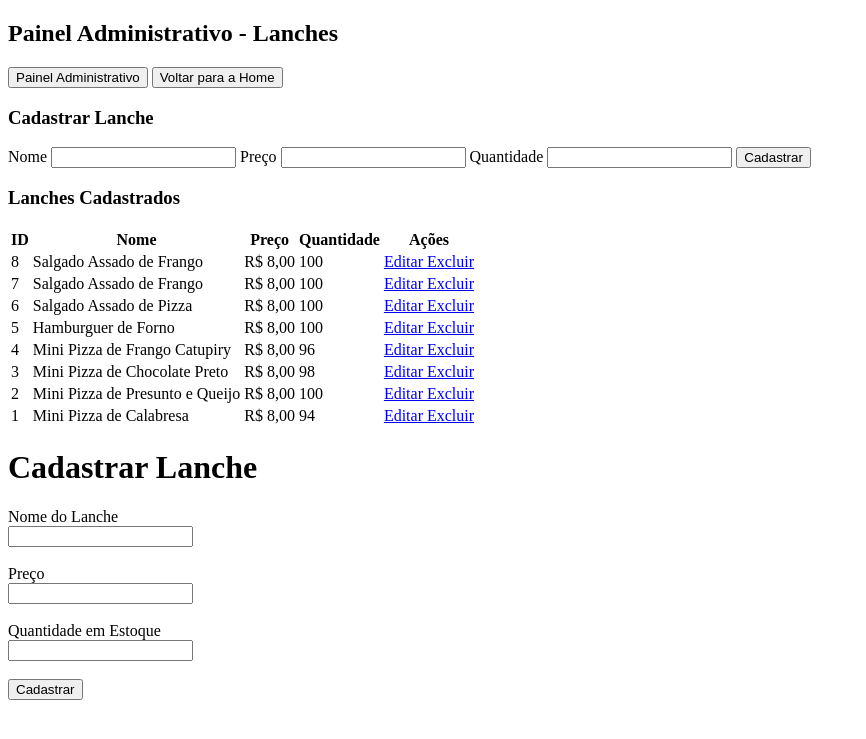
After one commit to henriqueffabro-ui/FimdaFila, a PHP site: page /adm_lanches.php in a window 1280 px wide. The commit adds this page. Shown: the top 739 px of the page, without its empty margins (0-866 px from the left). Run offline with PHP 8.4, Linux system fonts and the light colour scheme; a user stored in the database is signed in; data comes from the database, SQL or seed files in the repository.

Commit message:
Lista de lanches para o adm ler, cadastrar, editar ou excluir lanches

```diff
--- a/adm.php
+++ b/adm.php
@@ -52,6 +52,7 @@ $result = $conexao->query($sql);
 <body>
 
 <button onclick="location.href='index.php'">Voltar</button>
+<button onclick="location.href='adm_lanches.php'">Gerenciar Lanches</button>
 
 <h1>Painel Administrativo</h1>
 
--- /dev/null
+++ b/adm_lanches.php
@@ -0,0 +1,258 @@
+<?php
+session_start();
+include("config.php");
+
+/* VERIFICA SE É ADMIN */
+if(!isset($_SESSION["cargo"]) || $_SESSION["cargo"] != "Admin"){
+    die("Acesso negado.");
+}
+
+/* CADASTRAR */
+if(isset($_POST["cadastrar"])){
+
+    $nome = $_POST["nome"];
+    $preco = $_POST["preco"];
+    $qtd = $_POST["qtd"];
+
+    $sql = "INSERT INTO lanches(nome, preco, qtd)
+            VALUES('$nome', '$preco', '$qtd')";
+
+    mysqli_query($conexao, $sql);
+}
+
+/* EDITAR */
+if(isset($_POST["editar"])){
+
+    $id = $_POST["id"];
+    $nome = $_POST["nome"];
+    $preco = $_POST["preco"];
+    $qtd = $_POST["qtd"];
+
+    $sql = "UPDATE lanches
+            SET nome='$nome',
+                preco='$preco',
+                qtd='$qtd'
+            WHERE id='$id'";
+
+    mysqli_query($conexao, $sql);
+}
+
+/* EXCLUIR */
+if(isset($_GET["excluir"])){
+
+    $id = $_GET["excluir"];
+
+    mysqli_query($conexao, "DELETE FROM lanches WHERE id='$id'");
+}
+
+/* BUSCAR LANCHE PARA EDIÇÃO */
+$editar = null;
+
+if(isset($_GET["editar"])){
+
+    $id = $_GET["editar"];
+
+    $resultado = mysqli_query($conexao,
+        "SELECT * FROM lanches WHERE id='$id'");
+
+    $editar = mysqli_fetch_assoc($resultado);
+}
+?>
+
+<!DOCTYPE html>
+<html lang="pt-br">
+<head>
+<meta charset="UTF-8">
+<title>Gerenciar Lanches</title>
+
+
+
+</head>
+<body>
+
+<header>
+    <h2>Painel Administrativo - Lanches</h2>
+</header>
+
+<button onclick="window.location.href='adm.php'">
+    Painel Administrativo
+</button>
+
+<button onclick="window.location.href='index.php'">
+    Voltar para a Home
+</button>
+
+<div class="container">
+
+<div class="card">
+
+<?php if($editar){ ?>
+
+<h3>Editar Lanche</h3>
+
+<form method="POST">
+
+    <input type="hidden" name="id"
+           value="<?= $editar['id'] ?>">
+
+    <label>Nome</label>
+    <input type="text" name="nome"
+           value="<?= $editar['nome'] ?>" required>
+
+    <label>Preço</label>
+    <input type="number" step="0.01"
+           name="preco"
+           value="<?= $editar['preco'] ?>" required>
+
+    <label>Quantidade</label>
+    <input type="number"
+           name="qtd"
+           value="<?= $editar['qtd'] ?>" required>
+
+    <button class="btn-salvar"
+            type="submit"
+            name="editar">
+        Atualizar
+    </button>
+
+</form>
+
+<?php } else { ?>
+
+<h3>Cadastrar Lanche</h3>
+
+<form method="POST">
+
+    <label>Nome</label>
+    <input type="text" name="nome" required>
+
+    <label>Preço</label>
+    <input type="number" step="0.01"
+           name="preco" required>
+
+    <label>Quantidade</label>
+    <input type="number"
+           name="qtd" required>
+
+    <button class="btn-salvar"
+            type="submit"
+            name="cadastrar">
+        Cadastrar
+    </button>
+
+</form>
+
+<?php } ?>
+
+</div>
+
+<div class="card">
+
+<h3>Lanches Cadastrados</h3>
+
+<table>
+
+<tr>
+    <th>ID</th>
+    <th>Nome</th>
+    <th>Preço</th>
+    <th>Quantidade</th>
+    <th>Ações</th>
+</tr>
+
+<?php
+
+$resultado = mysqli_query($conexao,
+    "SELECT * FROM lanches ORDER BY id DESC");
+
+while($lanche = mysqli_fetch_assoc($resultado)){
+?>
+
+<tr>
+
+<td><?= $lanche["id"] ?></td>
+
+<td><?= $lanche["nome"] ?></td>
+
+<td>R$ <?= number_format($lanche["preco"],2,",",".") ?></td>
+
+<td><?= $lanche["qtd"] ?></td>
+
+<td>
+
+<a class="btn-editar"
+   href="?editar=<?= $lanche["id"] ?>">
+   Editar
+</a>
+
+<a class="btn-excluir"
+   href="?excluir=<?= $lanche["id"] ?>"
+   onclick="return confirm('Excluir este lanche?')">
+   Excluir
+</a>
+
+</td>
+
+</tr>
+
+<?php } ?>
+
+</table>
+
+</div>
+
+</div>
+
+<?php
+
+if($_SERVER["REQUEST_METHOD"] == "POST"){
+
+    $nome = $_POST["nome"];
+    $preco = $_POST["preco"];
+    $qtd = $_POST["qtd"];
+
+    $stmt = $conexao->prepare("
+        INSERT INTO lanches(nome, preco, qtd)
+        VALUES(?, ?, ?)
+    ");
+
+    $stmt->bind_param(
+        "sdi",
+        $nome,
+        $preco,
+        $qtd
+    );
+
+    if($stmt->execute()){
+        echo "Lanche cadastrado com sucesso!";
+    } else {
+        echo "Erro: " . $stmt->error;
+    }
+}
+?>
+
+<h1>Cadastrar Lanche</h1>
+
+<form method="POST">
+
+    <label>Nome do Lanche</label><br>
+    <input type="text" name="nome" required>
+    <br><br>
+
+    <label>Preço</label><br>
+    <input type="number" step="0.01" name="preco" required>
+    <br><br>
+
+    <label>Quantidade em Estoque</label><br>
+    <input type="number" name="qtd" required>
+    <br><br>
+
+    <button type="submit">
+        Cadastrar
+    </button>
+
+</form>
+
+
+</body>
+</html>
--- a/index.php
+++ b/index.php
@@ -18,6 +18,7 @@ if(!isset($_SESSION["id"])){
 <?php if(isset($_SESSION['cargo']) && $_SESSION['cargo'] == 'Admin'){ ?>
 
     <a href="adm.php">Painel Administrativo</a><br>
+    <a href="adm_lanches.php">Gerenciar Lanches</a><br>
 
 <?php } ?>
 
```
